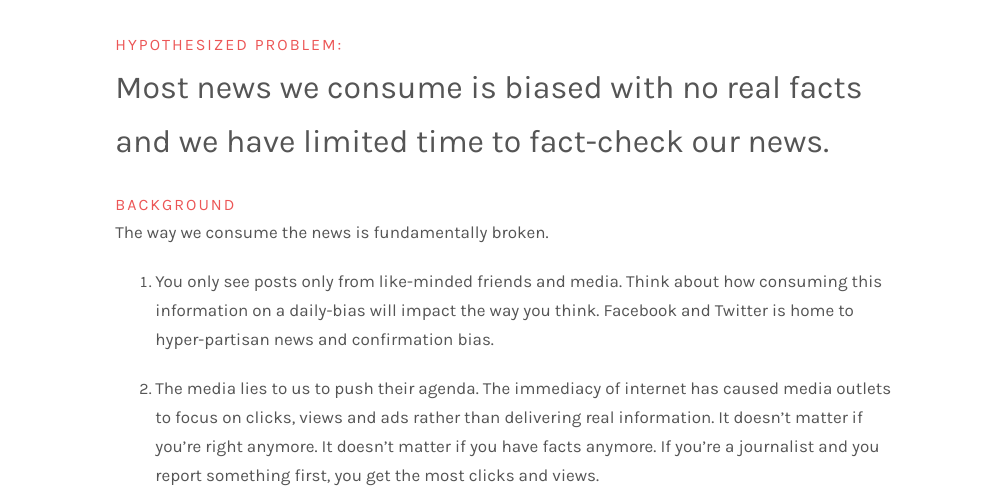
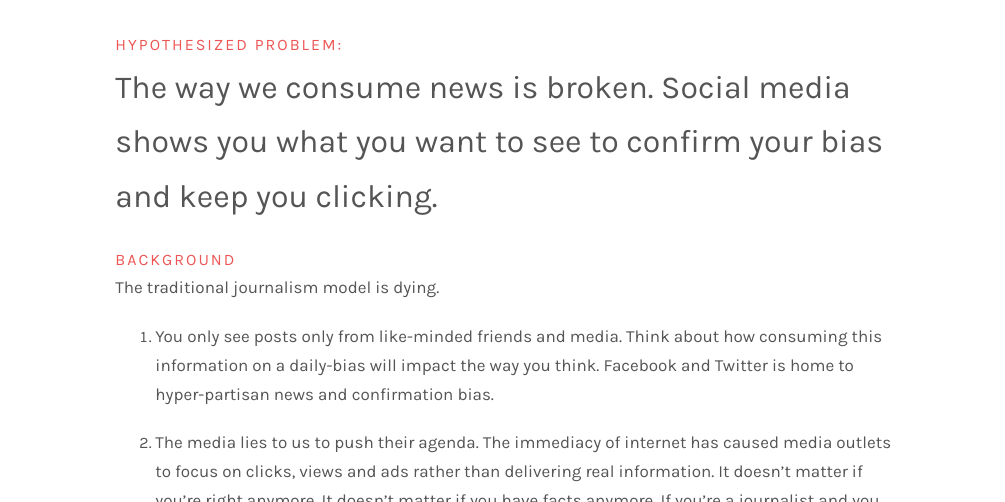
Before and after one commit to rrtigga/rrtigga.github.io, a plain HTML site: page clear.html in a window 1280 px wide. Shown: the part 704-1206 px from the top of the page, without its empty margins (133-1138 px from the left). Drawn offline with Linux system fonts and the light colour scheme; files whose address does not match are found by name.

Commit message:
problem statement for clear is edited.

```diff
--- a/clear.html
+++ b/clear.html
@@ -55,9 +55,9 @@
 			<div class="row">
 				<div class="large-10 large-centered columns">
 					<h2>Hypothesized Problem:</h2>
-					<h1>Most news we consume is biased with no real facts and we have limited time to fact-check our news.</h1>
+					<h1>The way we consume news is broken. Social media shows you what you want to see to confirm your bias and keep you clicking.</h1>
 					<h2>Background</h2>
-					<p>The way we consume the news is fundamentally broken.</p>
+					<p>The traditional journalism model is dying.</p>
 					<ol>
 						<li><p>You only see posts only from like-minded friends and media. Think about how consuming this information on a daily-bias will impact the way you think. Facebook and Twitter is home to hyper-partisan news and confirmation bias.</p></li>
 						<li><p>The media lies to us to push their agenda. The immediacy of internet has caused media outlets to focus on clicks, views and ads rather than delivering real information. It doesn’t matter if you’re right anymore. It doesn’t matter if you have facts anymore. If you’re a journalist and you report something first, you get the most clicks and views.</p></li>
```
